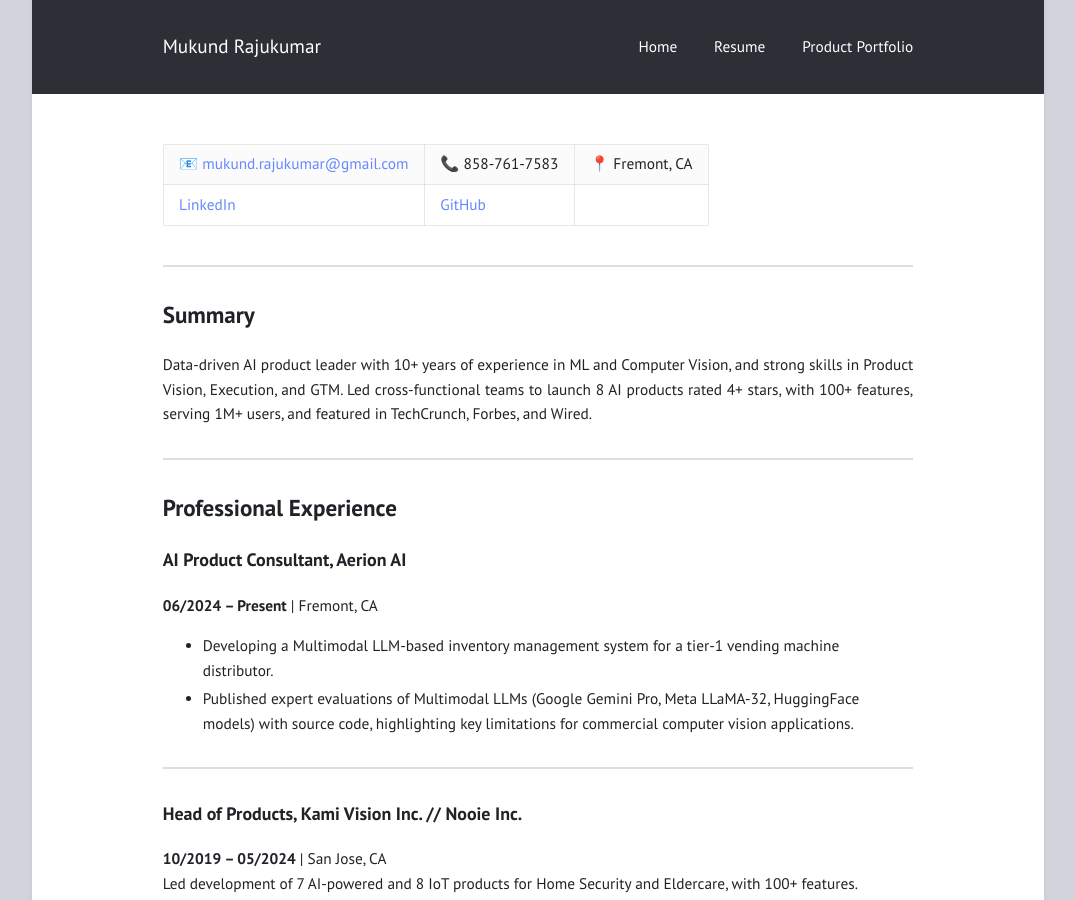
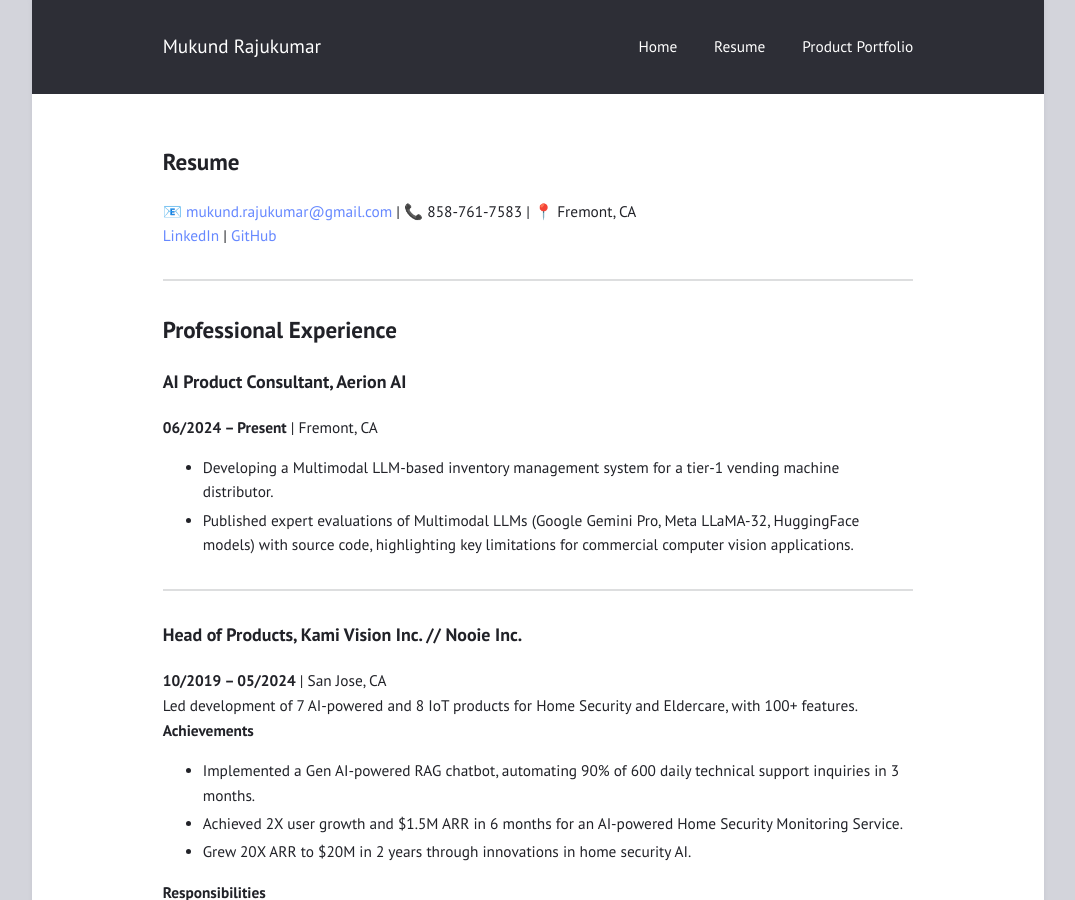
Before and after one commit to mukund-rajukumar/mukund-rajukumar.github.io, a Jekyll site: the page built from resume.md, in a window 1280 px wide and 900 px high. Shown: the whole window, without its empty margins (102-1177 px from the left). Built offline with Jekyll 4.4.1, drawn with Linux system fonts in a browser that asks for light colours.

Commit message:
Update resume.md

```diff
--- a/resume.md
+++ b/resume.md
@@ -1,14 +1,9 @@
 ---
 layout: page
 ---
-
+# Resume
 📧 [mukund.rajukumar@gmail.com](mailto:mukund.rajukumar@gmail.com) | 📞 858-761-7583 | 📍 Fremont, CA
 [LinkedIn](https://linkedin.com/in/mukundrajukumar) | [GitHub](https://github.com/mukund-rajukumar)
-
----
-
-## **Summary**
-Data-driven AI product leader with 10+ years of experience in ML and Computer Vision, and strong skills in Product Vision, Execution, and GTM. Led cross-functional teams to launch 8 AI products rated 4+ stars, with 100+ features, serving 1M+ users, and featured in TechCrunch, Forbes, and Wired.
 
 ---
 
```
